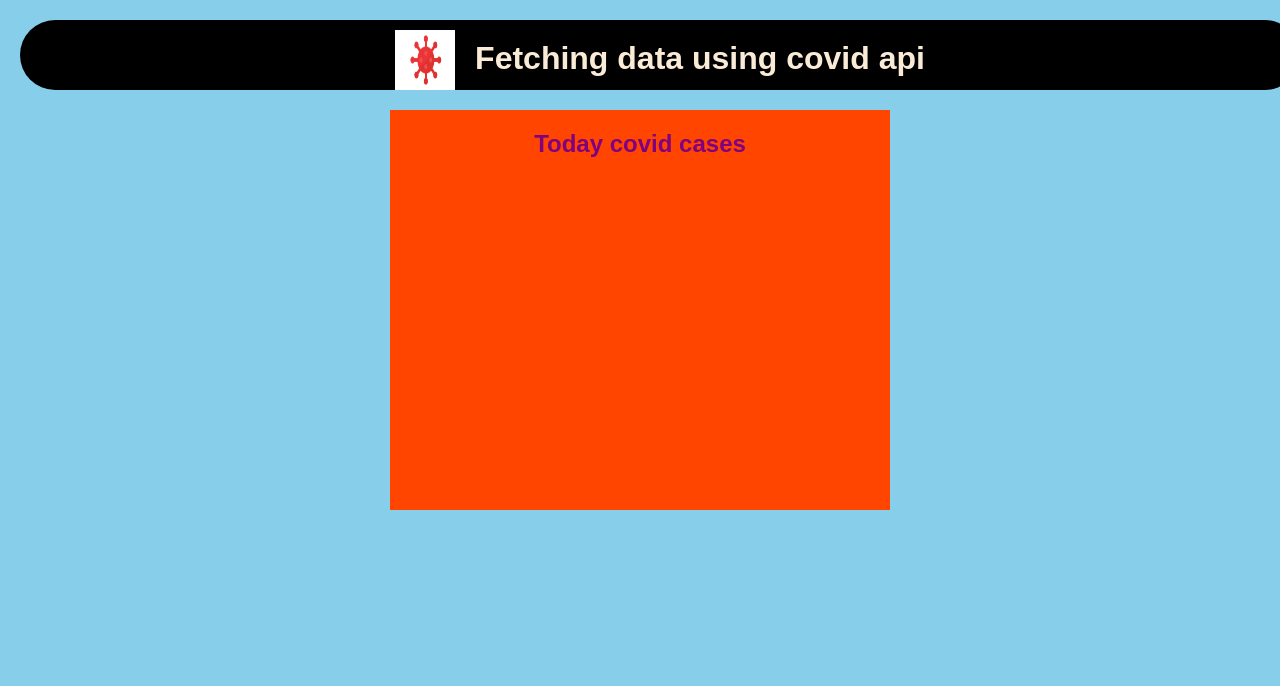
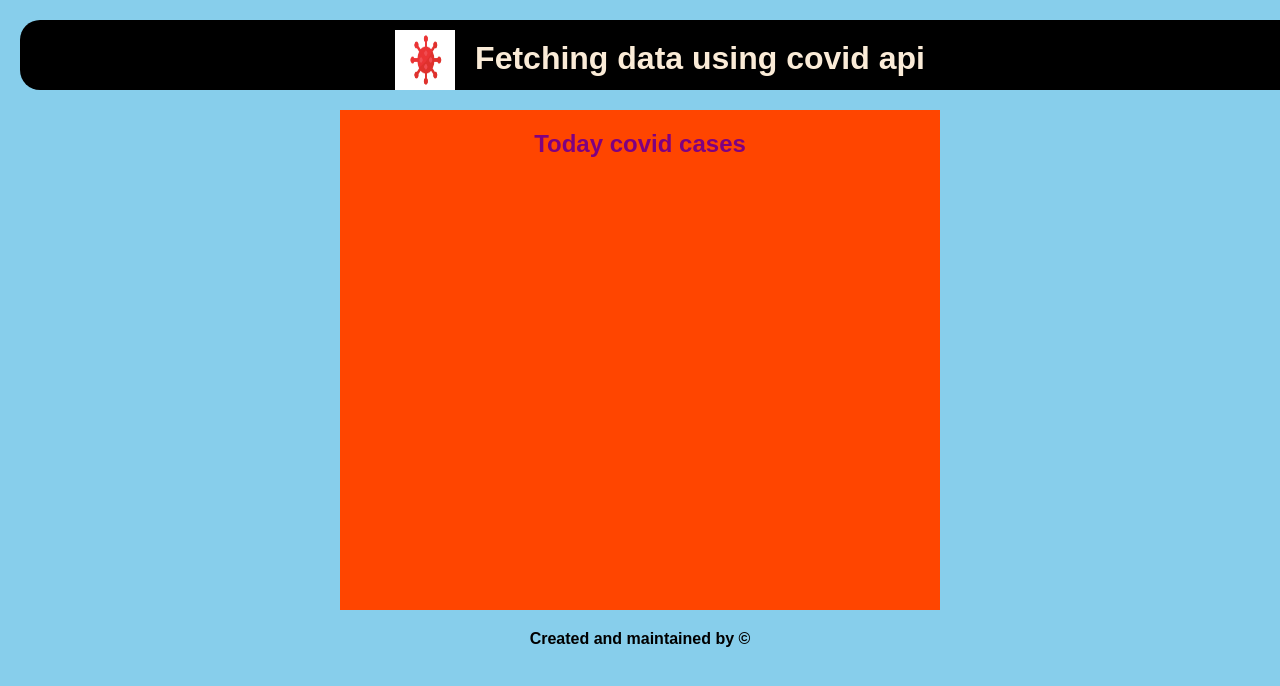
Before and after one commit to amitlavania/covidapi, a plain HTML site: page index.html in a window 1280 px wide. Drawn offline with Linux system fonts and the light colour scheme; no server answers.

Commit message:
footer added

```diff
--- a/css/style.css
+++ b/css/style.css
@@ -15,13 +15,19 @@ header
     background-color: black;
     color: antiquewhite;
     padding: 20px;
-    border-radius: 2cm;
+    border-radius: 20px;
     font-family: Arial, Helvetica, sans-serif;
     width: 100%;
     height: 70px;
     display: flex;
     justify-content: center;
 
+}
+footer{
+    text-align: center;
+    font-family: Arial, Helvetica, sans-serif;
+    margin-top: 20px;
+    font-weight: bold;
 }
 img{
     margin-top: -10px;
@@ -32,8 +38,8 @@ img{
 }
 #mydiv
 {
-    width: 500px;
-    height: 400px;
+    width: 600px;
+    height: 500px;
     background-color: orangered;
     margin: auto;
 }
--- a/index.html
+++ b/index.html
@@ -15,6 +15,9 @@
     <div id="mydiv">
         <h2>Today covid cases</h2>
     </div>
+    <footer>
+        Created and maintained by &copy;
+    </footer>
     <script src="./js/script.js"></script>
 
 </body>
```
